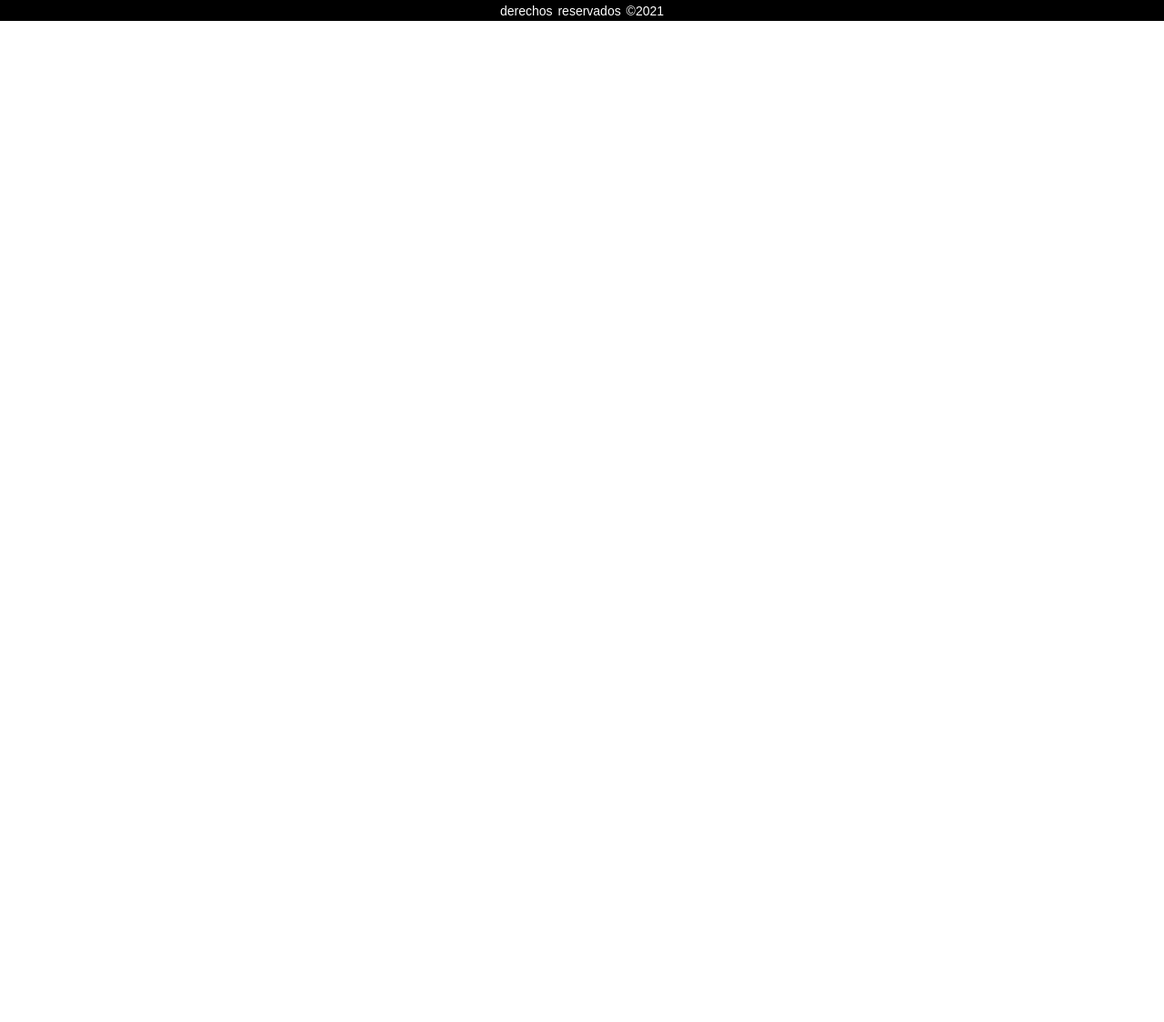
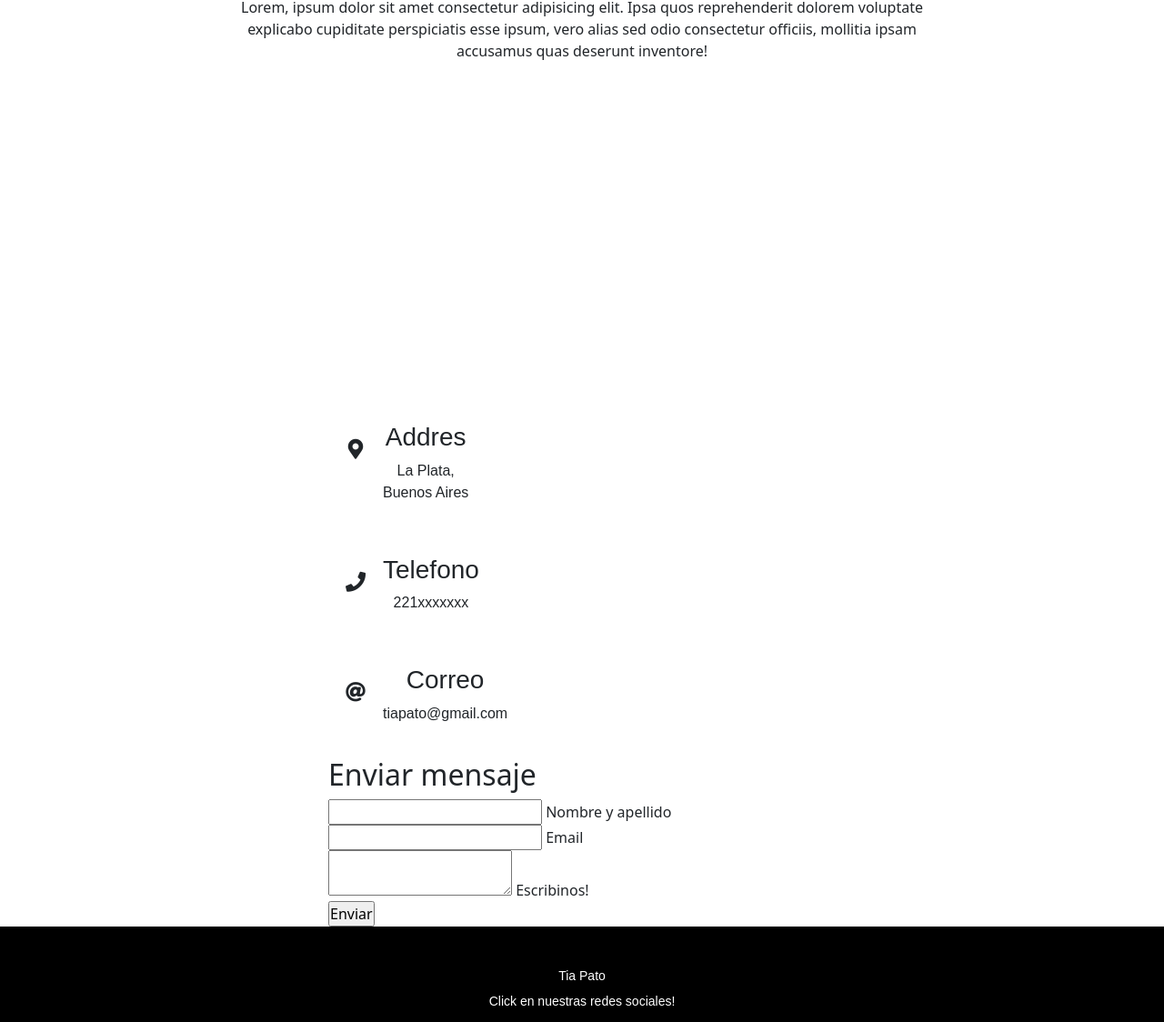
Before and after one commit to Brian-Frank/Tia-Pato, a website: page contacto.html in a window 1280 px wide. Shown: the part 512-1636 px from the top of the page at 91% size. Before the commit the page ends 800 px from the top, so only its background shows below. Drawn offline with nearby package versions, Linux system fonts and the light colour scheme; a web font is replaced by a local one.

Commit message:
contacto

```diff
--- a/contacto.html
+++ b/contacto.html
@@ -24,7 +24,8 @@
   <body>
      <!---------------------------------------------Menu----------------------------------------------------------->
      <header>
-      <nav class="navbar fixed-top navbar-expand-lg navbar-dark bg-dark ">
+       <!-- fixed-top -->
+      <nav class="navbar  navbar-expand-lg navbar-dark bg-dark ">
           <div class="container-fluid">
             <a class="navbar-brand " href="index.html" title="Acceso directo a inicio" >
               <img src="https://i.ibb.co/qj3dnDp/6cea76ce-2341-4012-a0f6-609bcadeba03.jpg" class="rounded-circle" alt= "Logo del menu de TiaPato" width="100" height="100">
@@ -56,21 +57,56 @@
     </header>
       <!----------------------------------------------pagina principal--------------------------------------------------->
       <main>
-        <section class="container">
-          <h1>Contactanos!</h1>
+        <section class="contact">
+          <div class="content">
+            <h1>Contactanos!</h1>
+            <p>Lorem, ipsum dolor sit amet consectetur adipisicing elit. Ipsa quos reprehenderit dolorem voluptate explicabo cupiditate perspiciatis esse ipsum, vero alias sed odio consectetur officiis, mollitia ipsam accusamus quas deserunt inventore!</p>
+          </div>
         </section>
-        <section class="container">
-          <form action="enviar.php" method="POST"></form>
-            <input type="text" name="Nombre" placeholder="Nombre">
-            <input type="text" name="Correo" placeholder="Correo">
-            <input type="text" name="Telefono" placeholder="Telefono">
-            <input type="email"name="email" id="email" placeholder="example@example.com">
-            <textarea
-              name="comments" id="" cols="30" rows="10" placeholder="Deje aquí un comentario...">
-            </textarea>
-            <button type="reset">Borrar</button>
-            <button type="submit">Enviar</button>
-            <a href=""></a>
+        <section class="container container1">
+          <div class="contactinfo">
+            <div class="box">
+              <div class="icon"><i class="fas fa-map-marker-alt"></i></div>
+              <div class="text">
+                <h3>Addres</h3>
+                <p>La Plata, <br> Buenos Aires</p>
+              </div>
+            </div>
+            <div class="box">
+              <div class="icon"><i class="fas fa-phone"></i></div>
+              <div class="text">
+                <h3>Telefono</h3>
+                <p>221xxxxxxx</p>
+              </div>
+            </div>
+            <div class="box">
+              <div class="icon"><i class="fas fa-at"></i></div>
+              <div class="text">
+                <h3>Correo</h3>
+                <p>tiapato@gmail.com</p>
+              </div>
+            </div>
+            <div class="contactform">
+              <form>
+                <h2>Enviar mensaje</h2>
+                <div class="inputbox">
+                  <input type="text" name="" required="required">
+                  <span>Nombre y apellido</span>
+                </div>
+                <div class="inputbox">
+                  <input type="text" name="" required="required">
+                  <span>Email</span>
+                </div>
+                <div class="inputbox">
+                  <textarea required="required"></textarea>
+                  <span>Escribinos!</span>
+                </div>
+                <div class="inputbox">
+                  <input type="submit" name="" value="Enviar">
+                </div>
+              </form>
+            </div>
+          </div>
         </section>
       </main>
       <!------------------------------------------------footer---------------------------------------------------->
--- a/scss/componentes/_formulario.scss
+++ b/scss/componentes/_formulario.scss
@@ -1,23 +1,86 @@
 /*formulario*/
 
-form{
-    width: 450px;
-    margin: auto;
-    background: rgba(0, 0, 0, 0.4);
-    padding: 10px 20px;
+// form{
+//     width: 450px;
+//     margin: auto;
+//     background: rgba(0, 0, 0, 0.4);
+//     padding: 10px 20px;
+//     box-sizing: border-box;
+//     input, textarea{
+//         width: 100%;
+//         margin-bottom: 20px;
+//         padding: 7px;
+//         box-sizing: border-box;
+//         font-size: 17px;
+//         border: none;
+//     }
+
+//     @media screen and (max-width: 375px){
+//         width: 450px;
+//         margin: auto;
+//     }
+
+// }
+/*NUEVO FORMULARIO*/
+*{
+    margin: 0;
+    padding: 0;
     box-sizing: border-box;
-    input, textarea{
-        width: 100%;
-        margin-bottom: 20px;
-        padding: 7px;
-        box-sizing: border-box;
-        font-size: 17px;
-        border: none;
+}
+.contact{
+    position: relative;
+    min-height: 100vh;
+    padding: 50px 100px;
+    display: flex;
+    justify-content: center;
+    align-items: center;
+    flex-direction: column;
+    background-size: cover;
+    .content{
+        max-width: 800px;
+        text-align: center;
     }
-
-    @media screen and (max-width: 375px){
-        width: 450px;
-        margin: auto;
+}
+.content h1{
+    font-size: 36px;
+    font-weight: 500;
+    // color: #fff;
+}
+.content h1 p{
+    font-weight: 300;
+    color: #fff;
+}
+.container1{
+    width: 100%;
+    display: flex;
+    justify-content: center;
+    align-items: center;
+    margin-top: 30px;
+    .contactinfo{
+        width: 50%;
+        display: flex;
+        flex-direction: column;
+        .box{
+            position: relative;
+            padding: 20px 0;
+            display: flex;
+            .icon{
+                min-width: 60px;
+                height: 60px;
+                display: flex;
+                justify-content: center;
+                align-items: center;
+                border-radius: 50%;
+                font-size: 22px;
+                .text{
+                    display: flex;
+                    flex-direction: column;
+                    margin-left: 20px;
+                    font-size: 16px;
+                    flex-direction: column;
+                    font-weight: 300;
+                }
+            }
+        }
     }
-
 }
```
Also changed, not shown: css/style.css, 1 other file.
